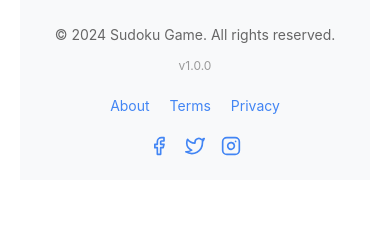
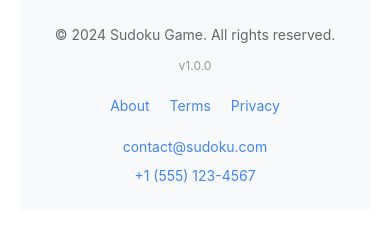
Before and after one commit to mani-django09/sudoku-game, a Flask app: page / in a window 390 px wide; the page is wider, and only the part inside the window is pictured. Shown: the part 2029-2259 px from the top of that part. Before the commit the page ends 2185 px from the top of that part, so only its background shows below. Run offline with Flask 3, Linux system fonts and the light colour scheme; some libraries are stand-ins or nearby versions.

Commit message:
Agent query: Please verify if: 1. The social media links are removed from the footer 2. The contact options (email and phone) are displayed correctly 3. The styling matches the rest of the footer

```diff
--- a/static/css/style.css
+++ b/static/css/style.css
@@ -510,20 +510,20 @@ body {
     text-decoration: underline;
 }
 
-.social-links {
+.contact-options {
     display: flex;
-    gap: 16px;
+    flex-direction: column;
+    gap: 8px;
 }
 
-.social-links a {
+.contact-options a {
     color: #4285f4;
-    line-height: 0;
+    text-decoration: none;
+    font-size: 14px;
 }
 
-.social-links svg {
-    width: 20px;
-    height: 20px;
-    stroke: currentColor;
+.contact-options a:hover {
+    text-decoration: underline;
 }
 
 /* Responsive Footer */
--- a/templates/index.html
+++ b/templates/index.html
@@ -102,10 +102,9 @@
                 </nav>
             </div>
             <div class="footer-section">
-                <div class="social-links">
-                    <a href="#" aria-label="Facebook"><i data-feather="facebook"></i></a>
-                    <a href="#" aria-label="Twitter"><i data-feather="twitter"></i></a>
-                    <a href="#" aria-label="Instagram"><i data-feather="instagram"></i></a>
+                <div class="contact-options">
+                    <a href="mailto:contact@sudoku.com">contact@sudoku.com</a>
+                    <a href="tel:+15551234567">+1 (555) 123-4567</a>
                 </div>
             </div>
         </div>
```
